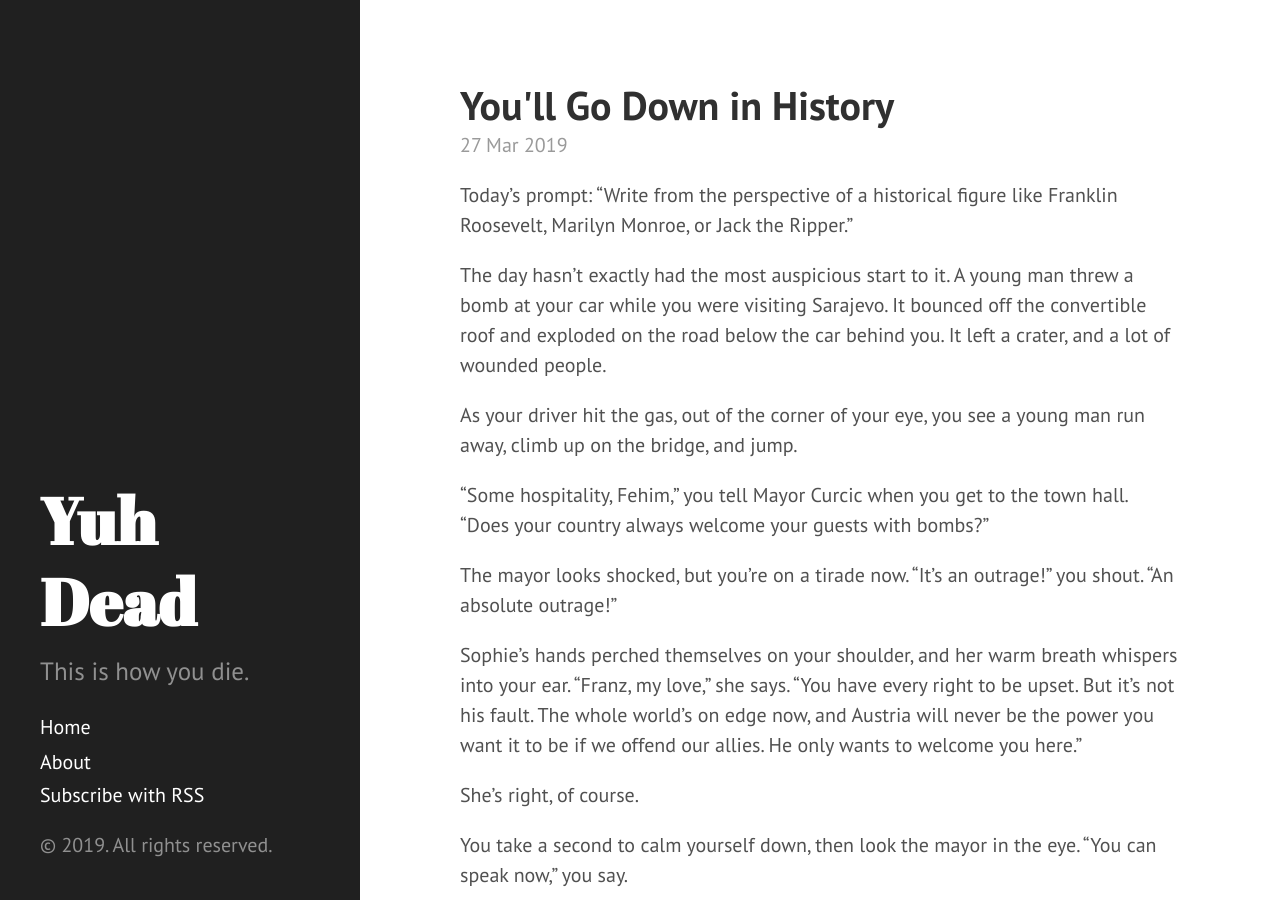
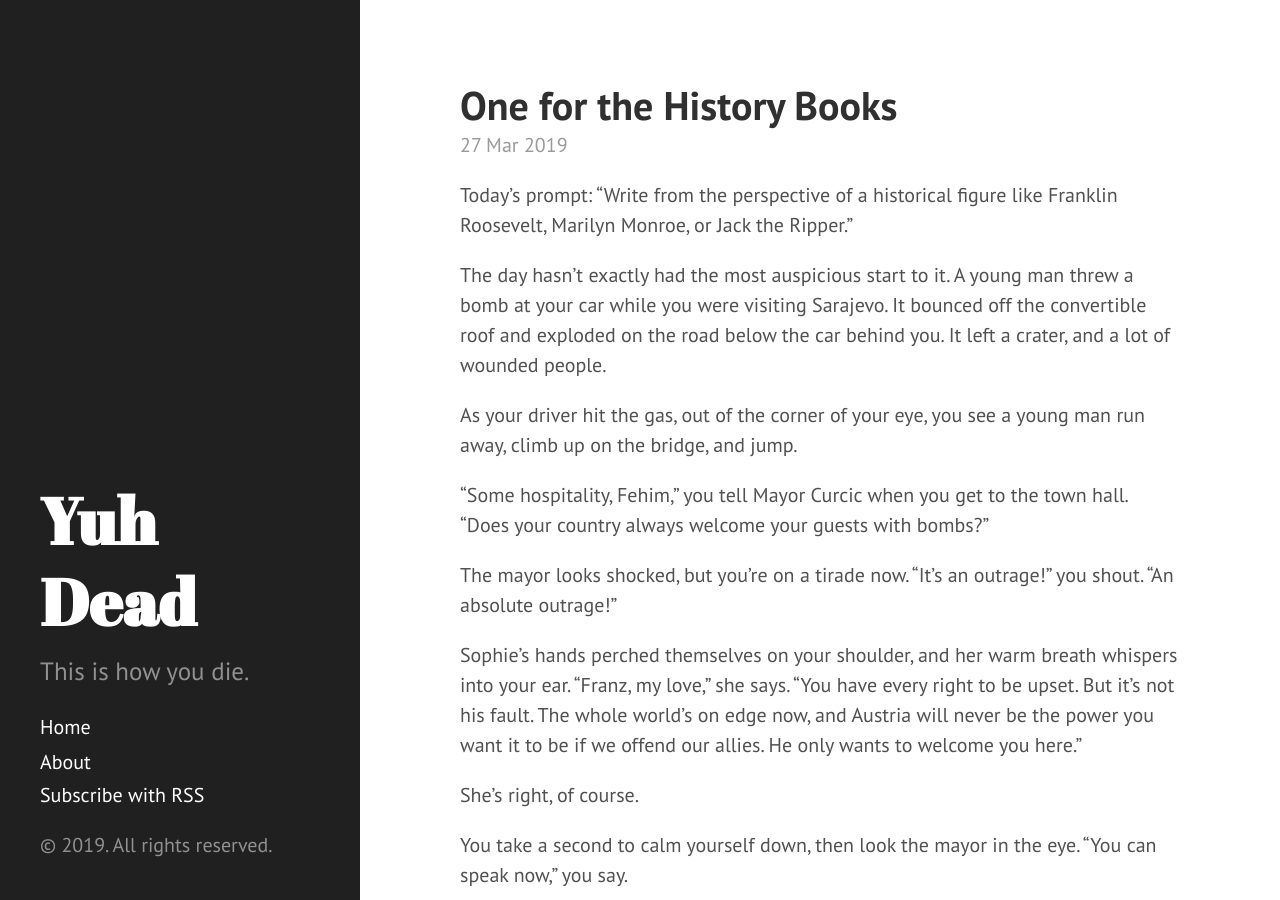
Before and after one commit to LoraV/LoraV.github.io, a Jekyll site: the page built from _posts/2019-03-27-historic.markdown, in a window 1280 px wide and 900 px high. Built offline with Jekyll 4.4.1, drawn with Linux system fonts in a browser that asks for light colours.

Commit message:
historic figure post

```diff
--- a/_posts/2019-03-27-historic.markdown
+++ b/_posts/2019-03-27-historic.markdown
@@ -1,6 +1,6 @@
 ---
 layout: post
-title: "You'll Go Down in History"
+title: "One for the History Books"
 date:   2019-03-27
 categories: death scenes
 ---
```
